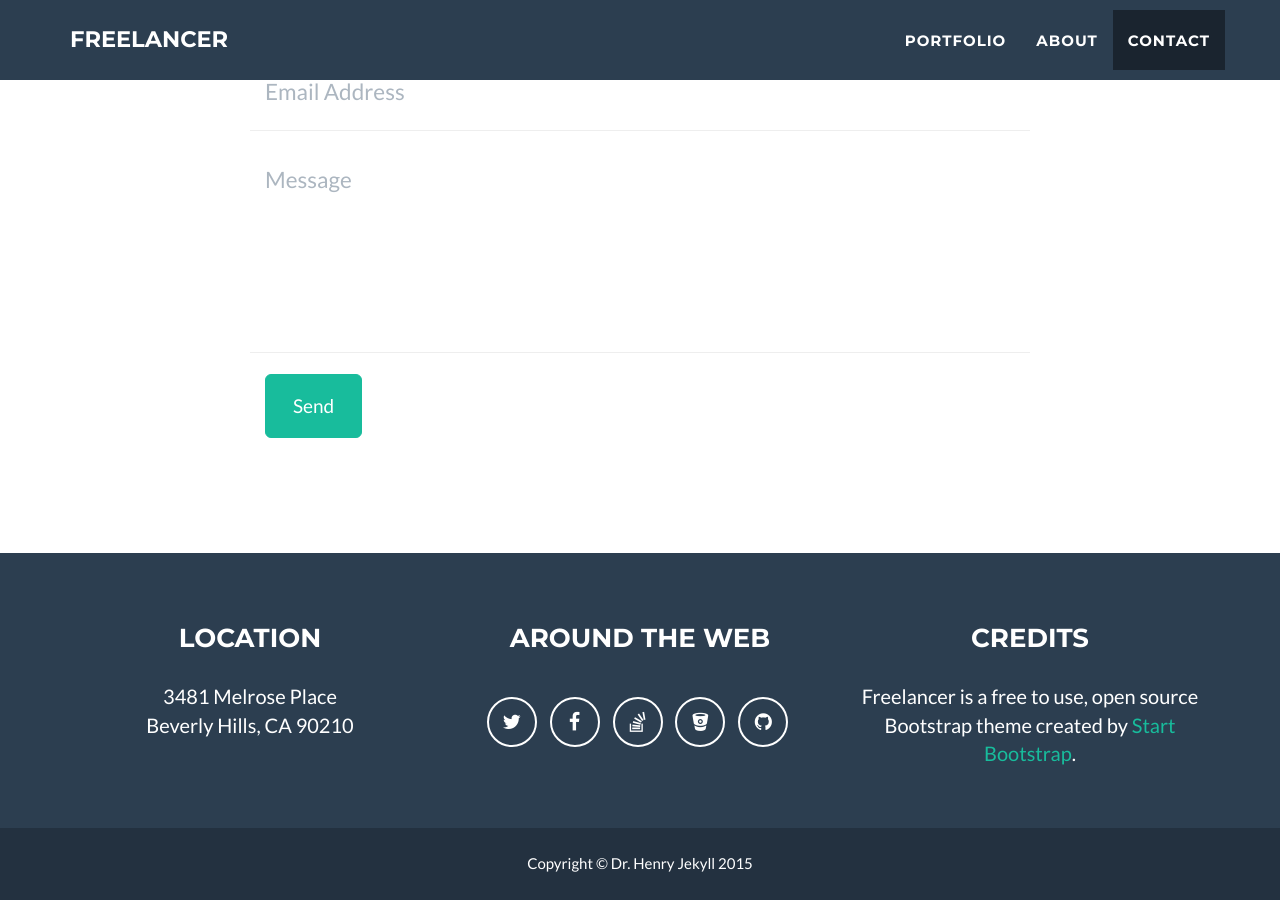
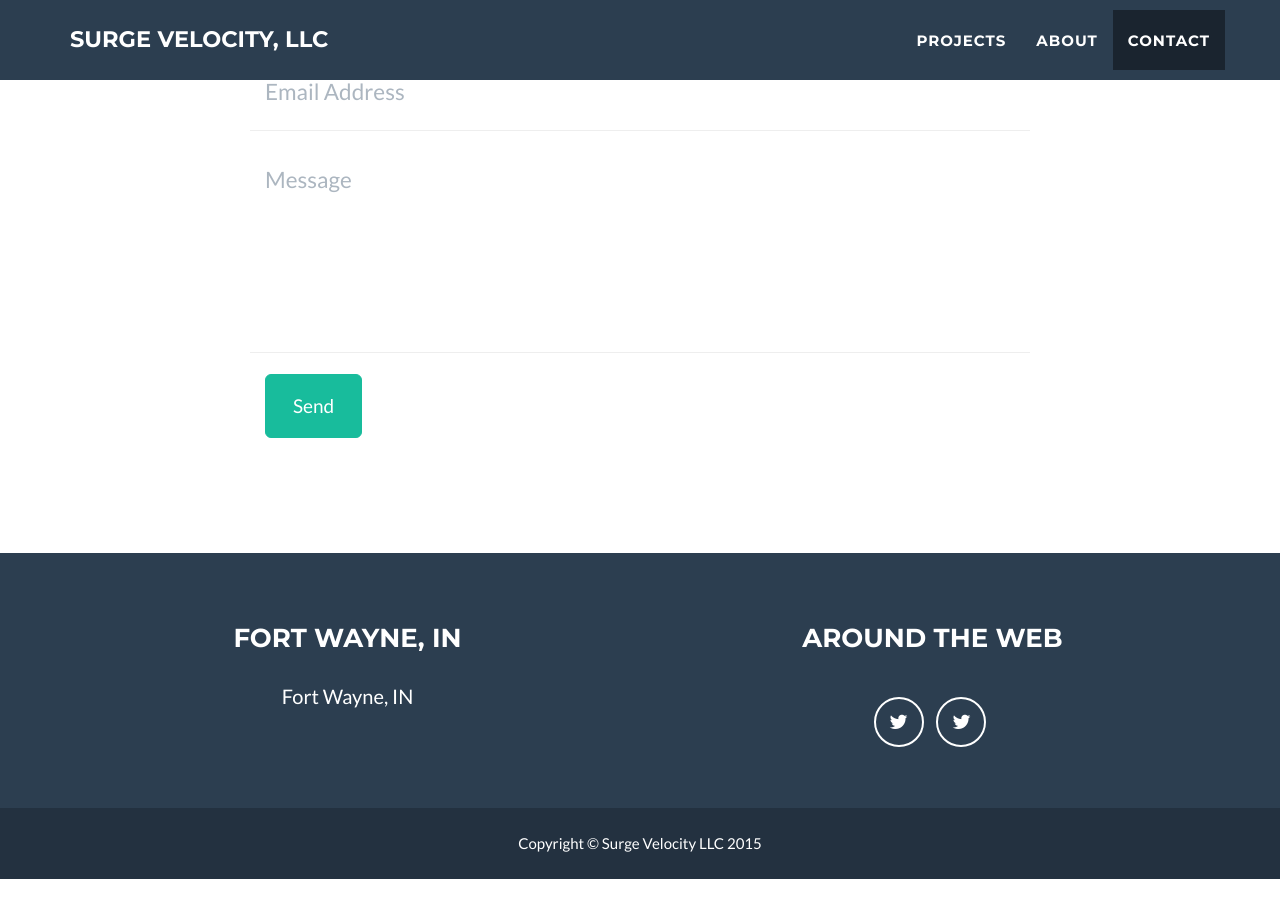
Before and after one commit to surgevelocity/surgevelocity.github.io, a Jekyll site: the page built from index.html, in a window 1280 px wide and 900 px high, scrolled down 2485 px. Built offline with Jekyll 4.4.1, drawn with Linux system fonts in a browser that asks for light colours; after the commit the page ends 3364 px from its top, so only the background shows below that; some of the changed text lies outside the part shown.

Commit message:
config changes

```diff
--- a/_config.yml
+++ b/_config.yml
@@ -1,8 +1,8 @@
 # Site settings
-title: Freelancer
-email: your-email@domain.com
-url: https://example.github.io
-description: "Write an awesome description for your new site here. You can edit this line in _config.yml. It will appear in your document head meta (for Google search results) and in your feed.xml site description."
+title: Surge Velocity, LLC
+email: admin@surgevelocity.com
+url: https://surgevelocity.github.io
+description: "Developing web and mobile apps for the video game industry since 2008."
 
 # Contact form: comment the line below if you want to stick with the default PHP contact form
 contact: static
@@ -15,31 +15,24 @@ color:
 
 # Footer settings
 footer:
-  copyright: Dr. Henry Jekyll
-  location: Location
+  copyright: Surge Velocity LLC
+  location: Fort Wayne, IN
   social: Around the Web
-  credits: Credits
+  # credits: Credits
 
 # Social networks usernames (many more available: google-plus, flickr, dribbble, pinterest, instagram, tumblr, linkedin, etc.)
 social:
   - title: twitter
-    url: http://twitter.com/jekyllrb
-  - title: facebook
-    url:
-  - title: stack-overflow
-    url: http://stackoverflow.com/questions/tagged/jekyll
-  - title: bitbucket
-    url: http://bitbucket.org/jekyll
-  - title: github
-    url: http://github.com/jekyll
+    url: http://twitter.com/nightsurge
+  - title: twitter
+    url: http://twitter.com/xboxdvr
 
 # Postal address (add as many lines as necessary)
 address:
-  - line: 3481 Melrose Place
-  - line: Beverly Hills, CA 90210
+  - line: Fort Wayne, IN
 
 # Credits content
-credits: 'Freelancer is a free to use, open source Bootstrap theme created by <a href="http://startbootstrap.com">Start Bootstrap</a>.'
+# credits: 'Freelancer is a free to use, open source Bootstrap theme created by <a href="http://startbootstrap.com">Start Bootstrap</a>.'
 
 # Build settings
 markdown: kramdown
--- a/_includes/footer.html
+++ b/_includes/footer.html
@@ -3,7 +3,7 @@
         <div class="footer-above">
             <div class="container">
                 <div class="row">
-                    <div class="footer-col col-md-4">
+                    <div class="footer-col col-md-6">
                         <h3>{{ site.footer.location }}</h3>
                         <p>
                             {% for adress in site.address %}
@@ -11,7 +11,7 @@
 		                    {% endfor %}
                         </p>
                     </div>
-                    <div class="footer-col col-md-4">
+                    <div class="footer-col col-md-6">
                         <h3>{{ site.footer.social }}</h3>
                         <ul class="list-inline">
                             {% for network in site.social %}
@@ -20,10 +20,6 @@
                             </li>
 		                    {% endfor %}
                         </ul>
-                    </div>
-                    <div class="footer-col col-md-4">
-                        <h3>{{ site.footer.credits }}</h3>
-                        <p>{{ site.credits }}</p>
                     </div>
                 </div>
             </div>
--- a/_includes/header.html
+++ b/_includes/header.html
@@ -7,7 +7,7 @@
                     <div class="intro-text">
                         <span class="name">{{ site.title }}</span>
                         <hr class="star-light">
-                        <span class="skills">Web Developer - Graphic Artist - User Experience Designer</span>
+                        <span class="skills">Web Development - Mobile Development</span>
                     </div>
                 </div>
             </div>
--- a/_includes/nav.html
+++ b/_includes/nav.html
@@ -19,7 +19,7 @@
                         <a href="#page-top"></a>
                     </li>
                     <li class="page-scroll">
-                        <a href="#portfolio">Portfolio</a>
+                        <a href="#portfolio">Projects</a>
                     </li>
                     <li class="page-scroll">
                         <a href="#about">About</a>
--- a/_includes/portfolio_grid.html
+++ b/_includes/portfolio_grid.html
@@ -4,7 +4,7 @@
         <div class="container">
             <div class="row">
                 <div class="col-lg-12 text-center">
-                    <h2>Portfolio</h2>
+                    <h2>Projects</h2>
                     <hr class="star-primary">
                 </div>
             </div>
```
